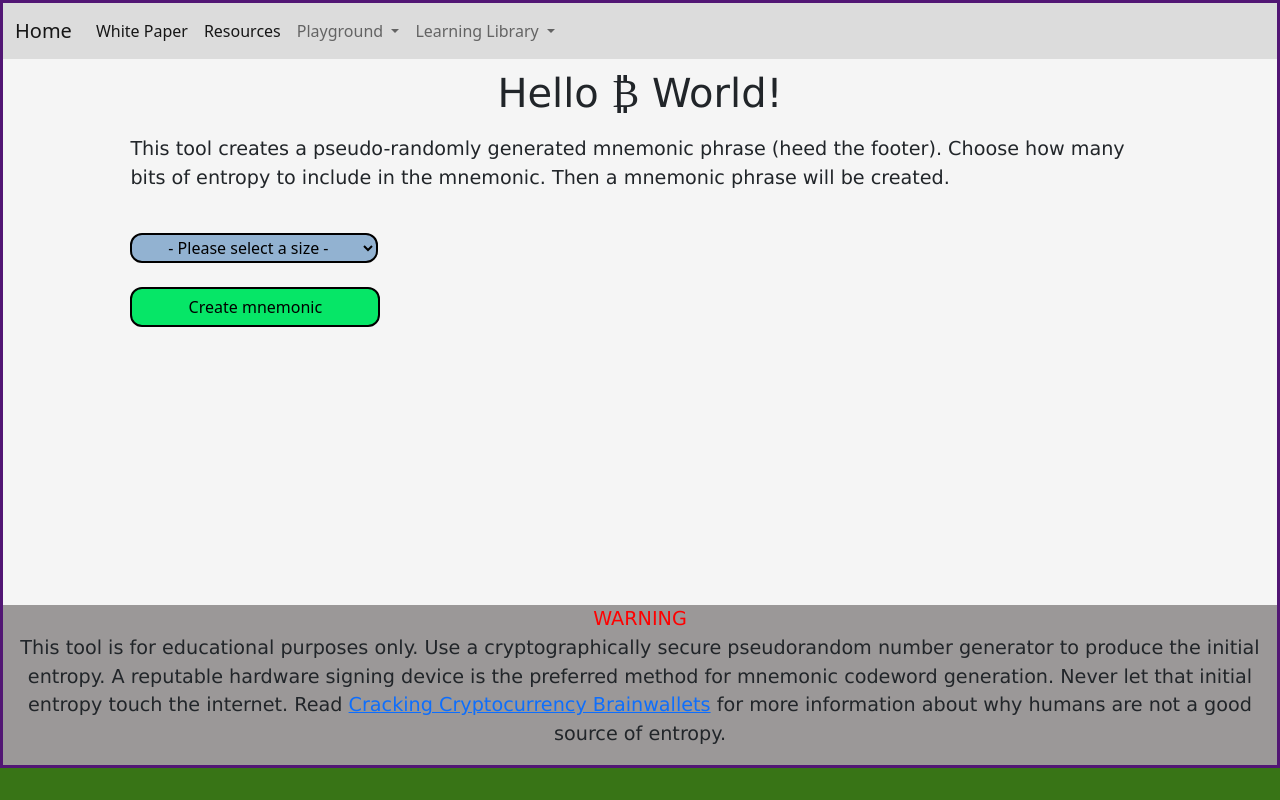
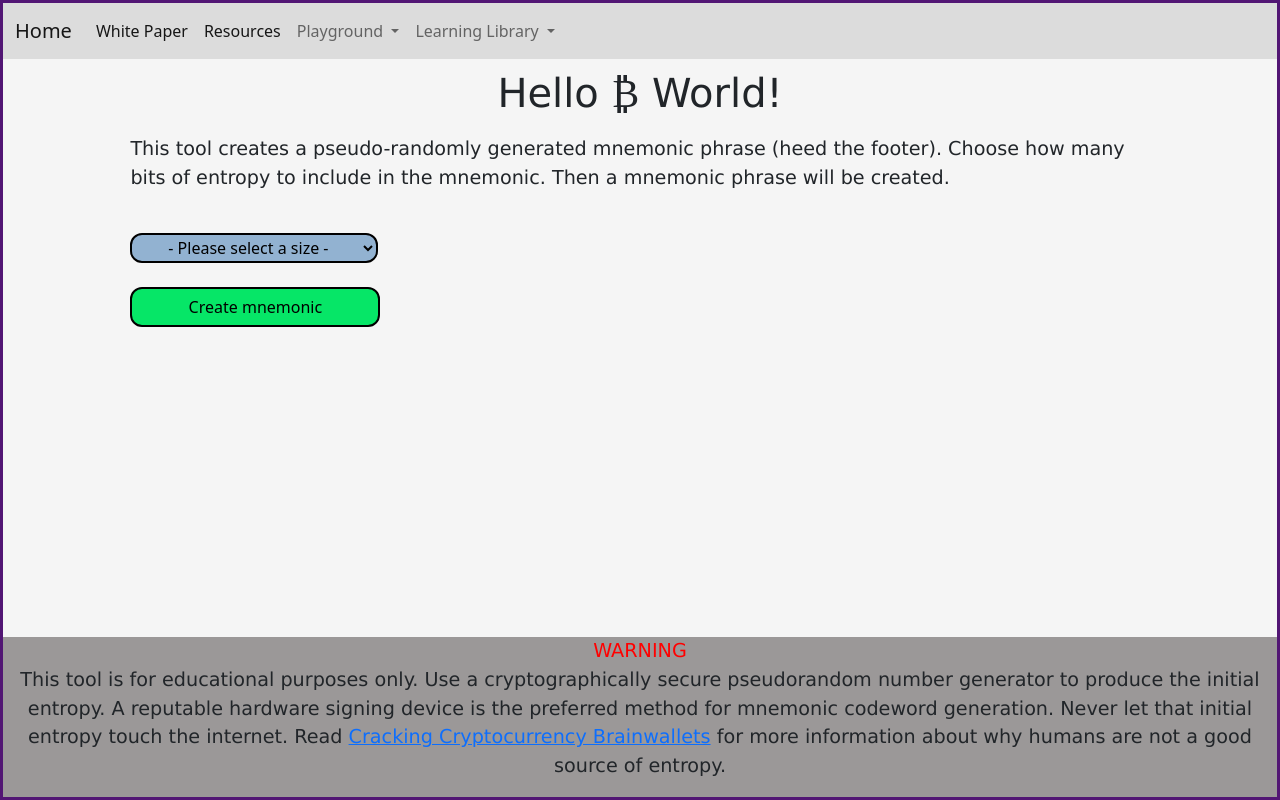
Before and after one commit to jesseaam/bitcoin-jesse, a Flask app: page /random in a window 1280 px wide. Run offline with Flask 2, Linux system fonts and the light colour scheme.

Commit message:
make vertical height 100

```diff
--- a/application/static/css/main.css
+++ b/application/static/css/main.css
@@ -69,7 +69,7 @@ select {
     border: solid;
     border-color: #521674;
     position: relative;
-    min-height: 96vh;
+    min-height: 100vh;
     margin: 0px 0px;
 }
 
```
Also changed, not shown: application/database.db.
